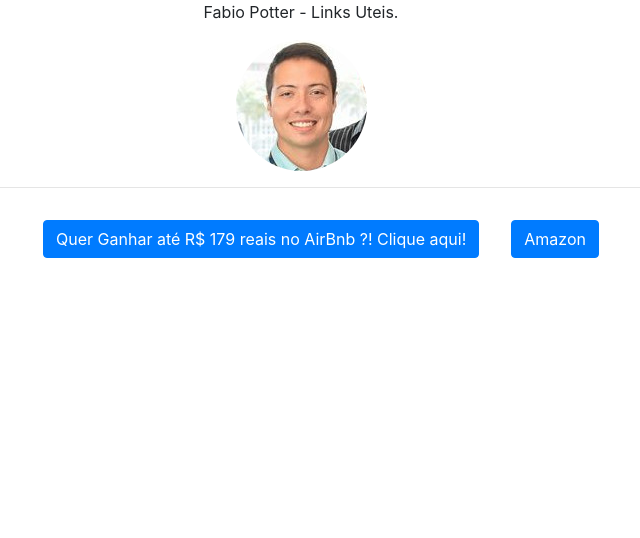
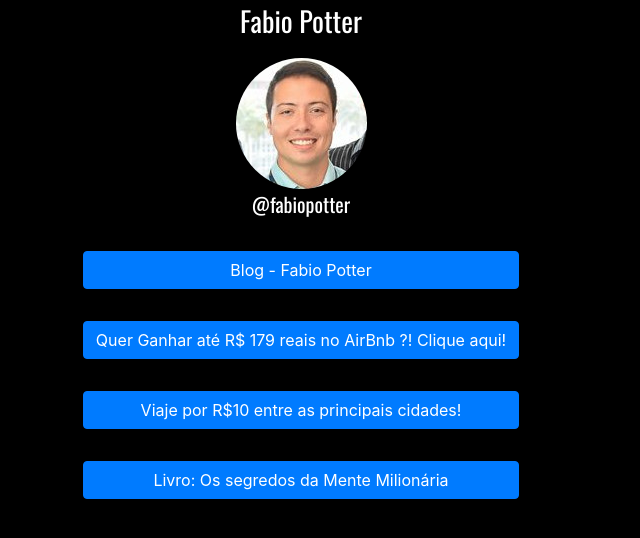
Before and after one commit to fabiopotter/ArvoreDeLinks, a plain HTML site: page www/index.html in a window 1280 px wide. Shown: the whole page, without its empty margins (339-979 px from the left). Drawn offline with nearby package versions, Linux system fonts and the light colour scheme.

Commit message:
Final Commi

```diff
--- a/www/index.html
+++ b/www/index.html
@@ -8,16 +8,18 @@
 
     <link rel="stylesheet" href="https://stackpath.bootstrapcdn.com/bootstrap/4.3.1/css/bootstrap.min.css" integrity="sha384-ggOyR0iXCbMQv3Xipma34MD+dH/1fQ784/j6cY/iJTQUOhcWr7x9JvoRxT2MZw1T" crossorigin="anonymous">
     <link rel="stylesheet" text="css" href="style.css">
+    <link href="https://fonts.googleapis.com/css?family=Oswald" rel="stylesheet">
 </head>
 <body>
-    <p class="d-flex justify-content-center">Fabio Potter - Links Uteis.</p>
+    <p class="d-flex justify-content-center">Fabio Potter</p>
     <img src="../images/0.jpg" class="rounded-circle mx-auto d-block">
-    </div>
-    <hr>
-    <div class="container d-flex justify-content-center"></div>
-        <ul style="list-style:none;" class="d-flex justify-content-center">
-            <li><a href="http://bit.ly/FpotterAirBnb"><button class="btn btn-primary">Quer Ganhar até R$ 179 reais no AirBnb ?! Clique aqui!</button></a></li>
-            <li><a href="http://bit.ly/FpotterAirBnb"><button class="btn btn-primary">Amazon</button></a></li>
+    <p class="d-flex justify-content-center" id="insta">@fabiopotter</p>
+    <div class="container d-flex justify-content-center" id="lista">
+        <ul style="list-style:none; padding:0;">
+            <li><a href="http://bit.ly/FPotterBlog"><button class="btn btn-primary button">Blog - Fabio Potter</button></a></li>
+            <li><a href="http://bit.ly/FpotterAirBnb"><button class="btn btn-primary button">Quer Ganhar até R$ 179 reais no AirBnb ?! Clique aqui!</button></a></li>
+            <li><a href="http://bit.ly/BusPttR20"><button class="btn btn-primary button">Viaje por R$10 entre as principais cidades!</button></a></li>
+            <li><a href="https://amzn.to/2DprcTi"><button class="btn btn-primary button">Livro: Os segredos da Mente Milionária</button></a></li>
         </ul>
     </div>
 </body>
--- a/www/style.css
+++ b/www/style.css
@@ -1,11 +1,36 @@
-li a {
+  li a {
     display: block;
-    color: white;
+    color: black;
     text-align: center;
     padding: 16px;
     text-decoration: none;
   }
 
   li a:hover {
-    background-color: #111111;
+    opacity: 0.7;
   }
+
+  #lista{
+    display: block;
+    color: black;
+    text-align: center;
+    text-decoration: none;
+    padding: 0;
+  }
+  head, body{
+    background:  black;
+  }
+
+  title, p{
+    color: white;
+    font-family: 'Oswald', sans-serif;
+    font-size: 28px;
+  }
+  #insta{
+    font-size:20px;
+  }
+  .button{
+    display: block;
+    width: 100%;
+    text-align: center;
+  }
```
Also changed, not shown: 1 other file.
